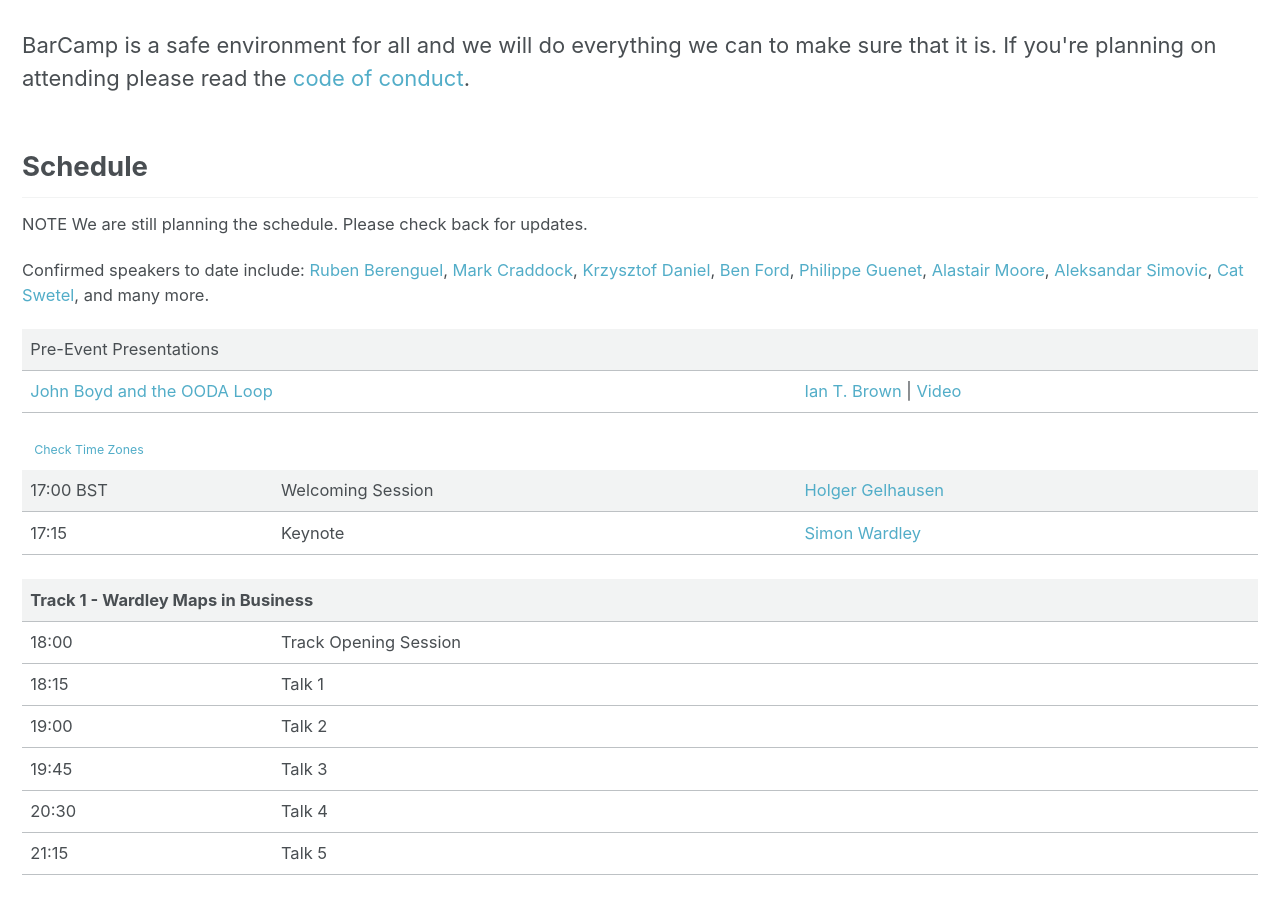
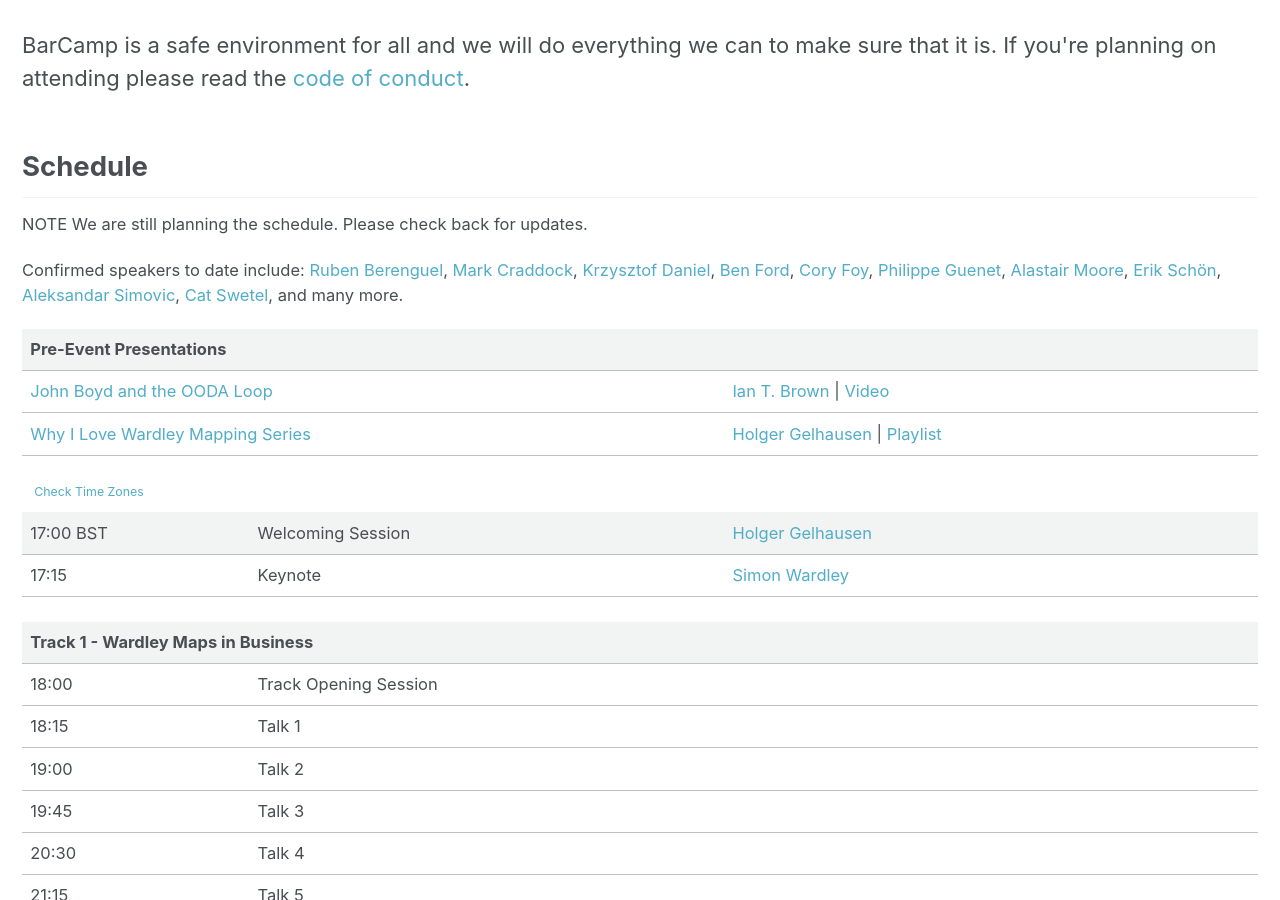
Before and after one commit to mapcampcommittee/mapcampcommittee.github.io, a Jekyll site: the page built from _pages/2020-07-29_Germany.html, in a window 1280 px wide and 900 px high, scrolled down 834 px. Built offline with Jekyll 4.4.1, drawn with Linux system fonts in a browser that asks for light colours.

Commit message:
@HolgerGelhausen video series

```diff
--- a/_pages/2020-07-29_Germany.html
+++ b/_pages/2020-07-29_Germany.html
@@ -53,8 +53,10 @@
   <a href="https://twitter.com/mcraddock">Mark Craddock</a>,
   <a href="https://twitter.com/kda">Krzysztof Daniel</a>,
   <a href="https://twitter.com/commandodev">Ben Ford</a>,
+  <a href="https://twitter.com/cory_foy">Cory Foy</a>,
   <a href="https://twitter.com/HenkoPhil">Philippe Guenet</a>,
   <a href="https://twitter.com/latticecut">Alastair Moore</a>,
+  <a href="https://twitter.com/erik_schon">Erik Schön</a>,
   <a href="https://twitter.com/simalexan">Aleksandar Simovic</a>,
   <a href="https://twitter.com/CatSwetel">Cat Swetel</a>, and many more.
 </p>
@@ -62,11 +64,15 @@
 <table class="schedule">
 
   <tr class="schedule-break">
-    <td colspan="3">Pre-Event Presentations</td>
+    <td colspan="3"><b>Pre-Event Presentations</b></td>
   </tr>
   <tr>
-    <td colspan="2"><a href="https://www.youtube.com/watch?v=sm-pwk_BJBg">John Boyd and the OODA Loop</a></td>
-    <td><a target="_blank" href="https://twitter.com/ian_tb03">Ian T. Brown</a> | <a href="https://www.youtube.com/watch?v=sm-pwk_BJBg">Video</a></td>
+    <td colspan="2"><a target="_blank" href="https://www.youtube.com/watch?v=sm-pwk_BJBg">John Boyd and the OODA Loop</a></td>
+    <td><a href="https://twitter.com/ian_tb03">Ian T. Brown</a> | <a target="_blank" href="https://www.youtube.com/watch?v=sm-pwk_BJBg">Video</a></td>
+  </tr>
+  <tr>
+    <td colspan="2"><a target="_blank" href="https://www.youtube.com/watch?v=__p3a1uteuI&list=PLP0vnsXbJsRVi7NzcH7e-l9ftxRSygiLA">Why I Love Wardley Mapping Series</a></td>
+    <td><a href="https://twitter.com/HolgerGelhausen">Holger Gelhausen</a> | <a target="_blank" href="https://www.youtube.com/playlist?list=PLP0vnsXbJsRVi7NzcH7e-l9ftxRSygiLA">Playlist</a></td>
   </tr>
 
   <tr class="schedule-section">
```
